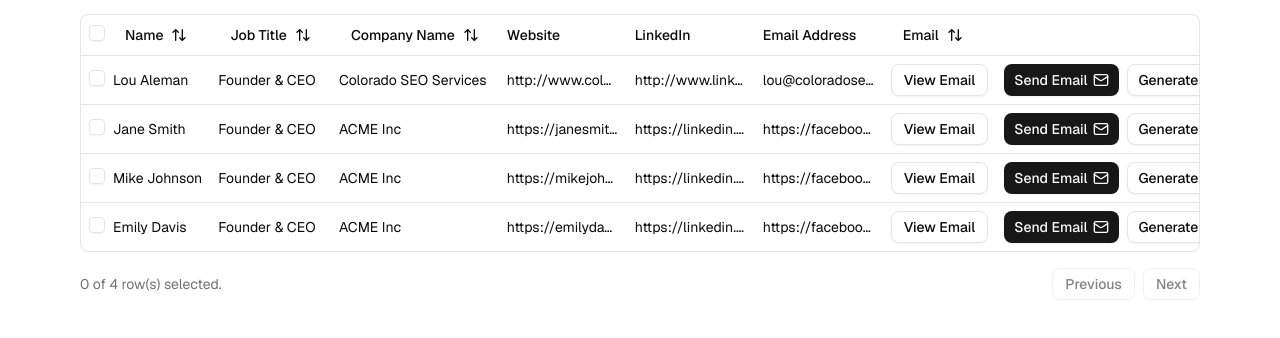
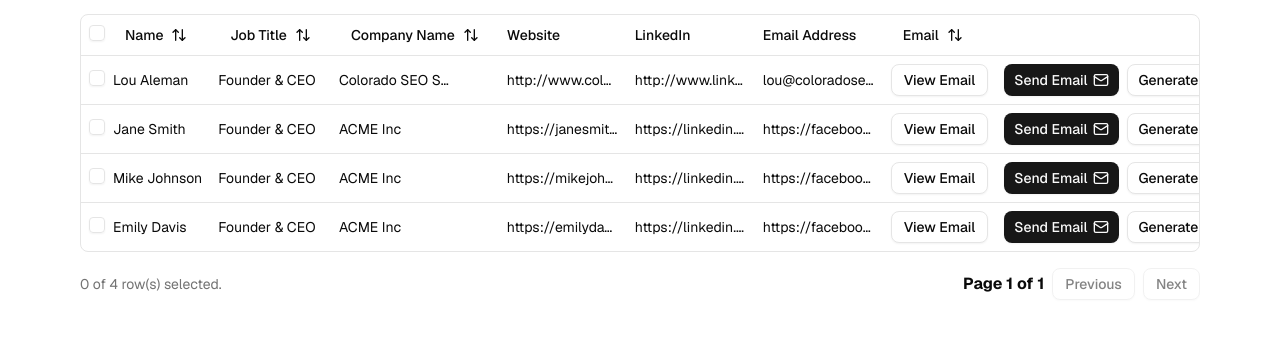
Before and after one commit to themuffineman/edinburgh, a Next.js app in the folder frontend/: page / in a window 1280 px wide. Shown: the part 282-620 px from the top of the page. Built offline with nearby package versions, Linux system fonts and the light colour scheme; no server answers.

Commit message:
[frontend] added page count, truncate edit, added company-name and job title column

```diff
--- a/frontend/components/CSVUploader.tsx
+++ b/frontend/components/CSVUploader.tsx
@@ -40,6 +40,9 @@ export function CSVUploader({ onLeadsUpload }: CSVUploaderProps) {
             subject: "",
             body: "",
           },
+          companyName:
+            row.companyName || row.company || row.Company || row.company_name,
+          jobTitle: row.jobTitle || row.title || row.job_title || row.job,
         }));
         onLeadsUpload(leads);
       },
--- a/frontend/components/Table.tsx
+++ b/frontend/components/Table.tsx
@@ -209,7 +209,9 @@ export const columns: ColumnDef<Lead>[] = [
       );
     },
     cell: ({ row }) => (
-      <div className="capitalize trancate max-w-28">{row.getValue("name")}</div>
+      <div className="capitalize truncate max-w-28 ">
+        {row.getValue("name")}
+      </div>
     ),
   },
   {
@@ -226,7 +228,7 @@ export const columns: ColumnDef<Lead>[] = [
       );
     },
     cell: ({ row }) => (
-      <div className="capitalize trancate max-w-28">
+      <div className="capitalize truncate max-w-28">
         {row.getValue("jobTitle")}
       </div>
     ),
@@ -245,7 +247,7 @@ export const columns: ColumnDef<Lead>[] = [
       );
     },
     cell: ({ row }) => (
-      <div className="capitalize trancate max-w-28">
+      <div className="capitalize truncate max-w-28">
         {row.getValue("companyName")}
       </div>
     ),
@@ -523,6 +525,10 @@ export function LeadsTable() {
           {table.getFilteredSelectedRowModel().rows.length} of{" "}
           {table.getFilteredRowModel().rows.length} row(s) selected.
         </div>
+        <div className="font-bold">
+          Page {table.getState().pagination.pageIndex + 1} of{" "}
+          {table.getPageCount()}
+        </div>
         <div className="space-x-2">
           <Button
             variant="outline"
```
